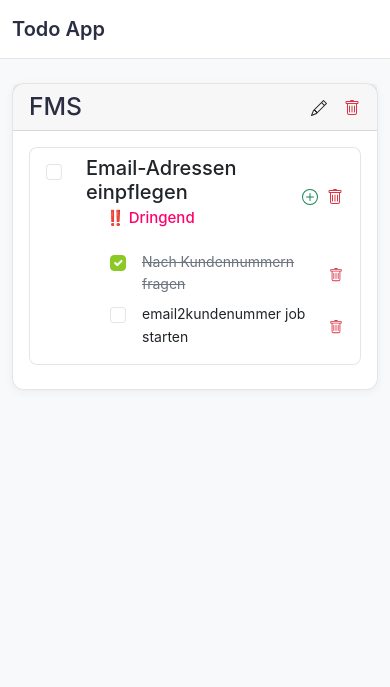
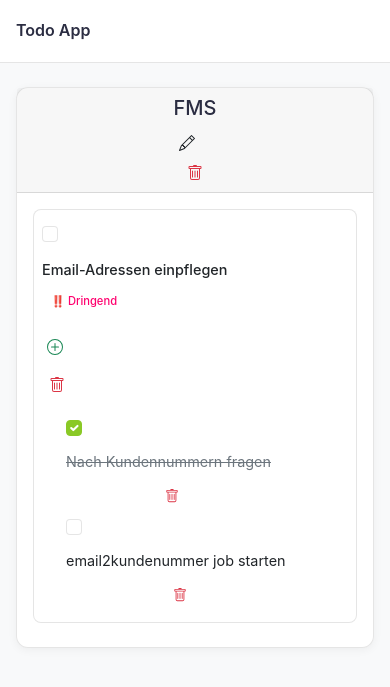
Before and after one commit to Alex1986ham/todo-app, a Flask app: page / in a window 390 px wide. Shown: the top 687 px of the page. Run offline with Flask 3, Linux system fonts and the light colour scheme; some web fonts are replaced.

Commit message:
Mobile responsive design improvements

```diff
--- a/templates/base.html
+++ b/templates/base.html
@@ -44,19 +44,22 @@
             backdrop-filter: blur(10px);
             -webkit-backdrop-filter: blur(10px);
             border-bottom: 1px solid var(--border-color);
+            padding: 0.5rem 0;
         }
 
         .navbar-brand {
             color: var(--text-color);
             font-weight: 600;
+            font-size: 1.25rem;
         }
 
         .nav-link {
             color: var(--text-color);
-            padding: 0.5rem 1rem;
+            padding: 0.5rem 0.75rem;
             border-radius: 8px;
             transition: all 0.3s ease;
-            margin: 0 0.2rem;
+            margin: 0 0.1rem;
+            font-size: 0.9rem;
         }
 
         .nav-link:hover {
@@ -68,6 +71,115 @@
             background-color: rgba(var(--primary-color-rgb), 0.1);
             color: var(--primary-color);
             font-weight: 500;
+        }
+
+        /* Mobile Navigation */
+        .navbar-toggler {
+            border: none;
+            padding: 0.25rem 0.5rem;
+        }
+
+        .navbar-toggler:focus {
+            box-shadow: none;
+        }
+
+        .navbar-collapse {
+            margin-top: 0.5rem;
+        }
+
+        /* Mobile-specific styles */
+        @media (max-width: 768px) {
+            .navbar {
+                padding: 0.75rem 0;
+            }
+
+            .navbar-brand {
+                font-size: 1.1rem;
+            }
+
+            .nav-link {
+                padding: 0.75rem 1rem;
+                margin: 0.25rem 0;
+                display: block;
+                text-align: center;
+            }
+
+            .navbar-nav {
+                text-align: center;
+                margin-top: 0.5rem;
+            }
+
+            .d-flex {
+                flex-direction: column;
+                gap: 0.5rem;
+            }
+
+            .btn {
+                width: 100%;
+                margin: 0.25rem 0;
+            }
+
+            .container {
+                padding: 0 1rem;
+            }
+
+            .card {
+                margin-bottom: 1rem;
+            }
+
+            .card-header h2 {
+                font-size: 1.5rem;
+            }
+
+            .card-header h3 {
+                font-size: 1.25rem;
+            }
+
+            .list-group-item {
+                padding: 0.75rem;
+            }
+
+            .btn-group {
+                flex-direction: column;
+                gap: 0.25rem;
+            }
+
+            .btn-group .btn {
+                width: auto;
+                margin: 0;
+            }
+        }
+
+        @media (max-width: 576px) {
+            .navbar-brand {
+                font-size: 1rem;
+            }
+
+            .nav-link {
+                font-size: 0.85rem;
+                padding: 0.5rem;
+            }
+
+            .card-header h2 {
+                font-size: 1.25rem;
+            }
+
+            .card-header h3 {
+                font-size: 1.1rem;
+            }
+
+            .list-group-item {
+                padding: 0.5rem;
+            }
+
+            .todo-title {
+                font-size: 0.9rem;
+            }
+
+            .badge {
+                font-size: 0.7rem;
+                padding: 0.25rem 0.5rem;
+            }
         }
 
         .card {
@@ -269,7 +381,7 @@
     <nav class="navbar navbar-expand-lg sticky-top mb-4">
         <div class="container">
             <a class="navbar-brand" href="{{ url_for('index') }}">Todo App</a>
-            <button class="navbar-toggler" type="button" data-bs-toggle="collapse" data-bs-target="#navbarNav">
+            <button class="navbar-toggler" type="button" data-bs-toggle="collapse" data-bs-target="#navbarNav" aria-controls="navbarNav" aria-expanded="false" aria-label="Toggle navigation">
                 <span class="navbar-toggler-icon"></span>
             </button>
             <div class="collapse navbar-collapse" id="navbarNav">
@@ -289,8 +401,8 @@
                         </a>
                     </li>
                 </ul>
-                <div class="d-flex">
-                    <a href="{{ url_for('new_group') }}" class="btn btn-success me-2">Neue Gruppe</a>
+                <div class="d-flex flex-column flex-md-row">
+                    <a href="{{ url_for('new_group') }}" class="btn btn-success me-md-2 mb-2 mb-md-0">Neue Gruppe</a>
                     {% if selected_group %}
                         <a href="{{ url_for('new_todo', group_id=selected_group.id) }}" class="btn btn-primary">Neues Todo</a>
                     {% endif %}
--- a/templates/index.html
+++ b/templates/index.html
@@ -32,23 +32,24 @@
                                            {% if todo.completed %}checked{% endif %}>
                                 </div>
                                 <div class="flex-grow-1">
-                                    <div class="d-flex justify-content-between align-items-center">
-                                        <div class="todo-content" style="flex-grow: 1; cursor: pointer;" onclick="window.location.href='{{ url_for('edit_todo', id=todo.id) }}'">
-                                            <div class="d-flex align-items-center">
+                                        <div class="d-flex flex-column flex-md-row justify-content-between align-items-start align-items-md-center">
+                                            <div class="todo-content flex-grow-1" style="cursor: pointer;" onclick="window.location.href='{{ url_for('edit_todo', id=todo.id) }}'">
+                                                <div class="d-flex flex-column flex-md-row align-items-start align-items-md-center">
                                                     <h5 class="mb-1 {% if todo.completed %}text-decoration-line-through text-muted{% endif %}">
                                                         <span class="todo-title">{{ todo.title }}</span>
+                                                    </h5>
+                                                    <div class="d-flex flex-wrap gap-1 ms-md-2">
                                                         {% if todo.priority == 'urgent' %}
-                                                        <span class="badge bg-danger ms-2">‼️ Dringend</span>
+                                                            <span class="badge bg-danger">‼️ Dringend</span>
                                                         {% elif todo.priority == 'high' %}
-                                                        <span class="badge bg-warning ms-2">❗ Hoch</span>
+                                                            <span class="badge bg-warning">❗ Hoch</span>
                                                         {% elif todo.priority == 'medium' %}
-                                                        <span class="badge bg-info ms-2">Normal</span>
+                                                            <span class="badge bg-info">Normal</span>
                                                         {% elif todo.priority == 'low' %}
-                                                        <span class="badge bg-secondary ms-2">Niedrig</span>
+                                                            <span class="badge bg-secondary">Niedrig</span>
                                                         {% endif %}
-                                                </h5>
                                                         {% if todo.description %}
-                                                    <button class="btn btn-link text-muted p-0 ms-2 description-toggle"
+                                                            <button class="btn btn-link text-muted p-0 description-toggle"
                                                                     onclick="event.stopPropagation(); toggleDescription('{{ todo.id }}')"
                                                                     title="Beschreibung anzeigen">
                                                                 <svg xmlns="http://www.w3.org/2000/svg" width="16" height="16" fill="currentColor" class="bi bi-plus-circle toggle-icon" viewBox="0 0 16 16">
@@ -59,20 +60,21 @@
                                                             </button>
                                                         {% endif %}
                                                     </div>
+                                                </div>
                                                 <p class="mb-1 {% if todo.completed %}text-muted{% endif %} todo-description"
                                                    id="description-{{ todo.id }}"
                                                    style="display: none;">
                                                     {{ todo.description }}
                                                 </p>
                                             </div>
-                                        <div class="btn-group ms-2">
-                                            <a href="{{ url_for('new_todo', parent_id=todo.id) }}" class="btn btn-link text-success p-0 me-2" title="Sub-Todo hinzufügen">
+                                            <div class="btn-group ms-md-2 mt-2 mt-md-0">
+                                                <a href="{{ url_for('new_todo', parent_id=todo.id) }}" class="btn btn-link text-success p-1 me-1" title="Sub-Todo hinzufügen">
                                                     <svg xmlns="http://www.w3.org/2000/svg" width="16" height="16" fill="currentColor" class="bi bi-plus-circle" viewBox="0 0 16 16">
                                                         <path d="M8 15A7 7 0 1 1 8 1a7 7 0 0 1 0 14zm0 1A8 8 0 1 0 8 0a8 8 0 0 0 0 16z"/>
                                                         <path d="M8 4a.5.5 0 0 1 .5.5v3h3a.5.5 0 0 1 0 1h-3v3a.5.5 0 0 1-1 0v-3h-3a.5.5 0 0 1 0-1h3v-3A.5.5 0 0 1 8 4z"/>
                                                     </svg>
                                                 </a>
-                                            <a href="{{ url_for('delete_todo', id=todo.id) }}" class="btn btn-link text-danger p-0" title="Todo löschen" onclick="return confirm('Sind Sie sicher?')">
+                                                <a href="{{ url_for('delete_todo', id=todo.id) }}" class="btn btn-link text-danger p-1" title="Todo löschen" onclick="return confirm('Sind Sie sicher?')">
                                                     <svg xmlns="http://www.w3.org/2000/svg" width="16" height="16" fill="currentColor" class="bi bi-trash" viewBox="0 0 16 16">
                                                         <path d="M5.5 5.5A.5.5 0 0 1 6 6v6a.5.5 0 0 1-1 0V6a.5.5 0 0 1 .5-.5Zm2.5 0a.5.5 0 0 1 .5.5v6a.5.5 0 0 1-1 0V6a.5.5 0 0 1 .5-.5Zm3 .5a.5.5 0 0 0-1 0v6a.5.5 0 0 0 1 0V6Z"/>
                                                         <path d="M14.5 3a1 1 0 0 1-1 1H13v9a2 2 0 0 1-2 2H5a2 2 0 0 1-2-2V4h-.5a1 1 0 0 1-1-1V2a1 1 0 0 1 1-1H6a1 1 0 0 1 1-1h2a1 1 0 0 1 1 1h3.5a1 1 0 0 1 1 1v1ZM4.118 4 4 4.059V13a1 1 0 0 0 1 1h6a1 1 0 0 0 1-1V4.059L11.882 4H4.118ZM2.5 3h11V2h-11v1Z"/>
```
Lines whose indentation alone changed are shown as unchanged.
